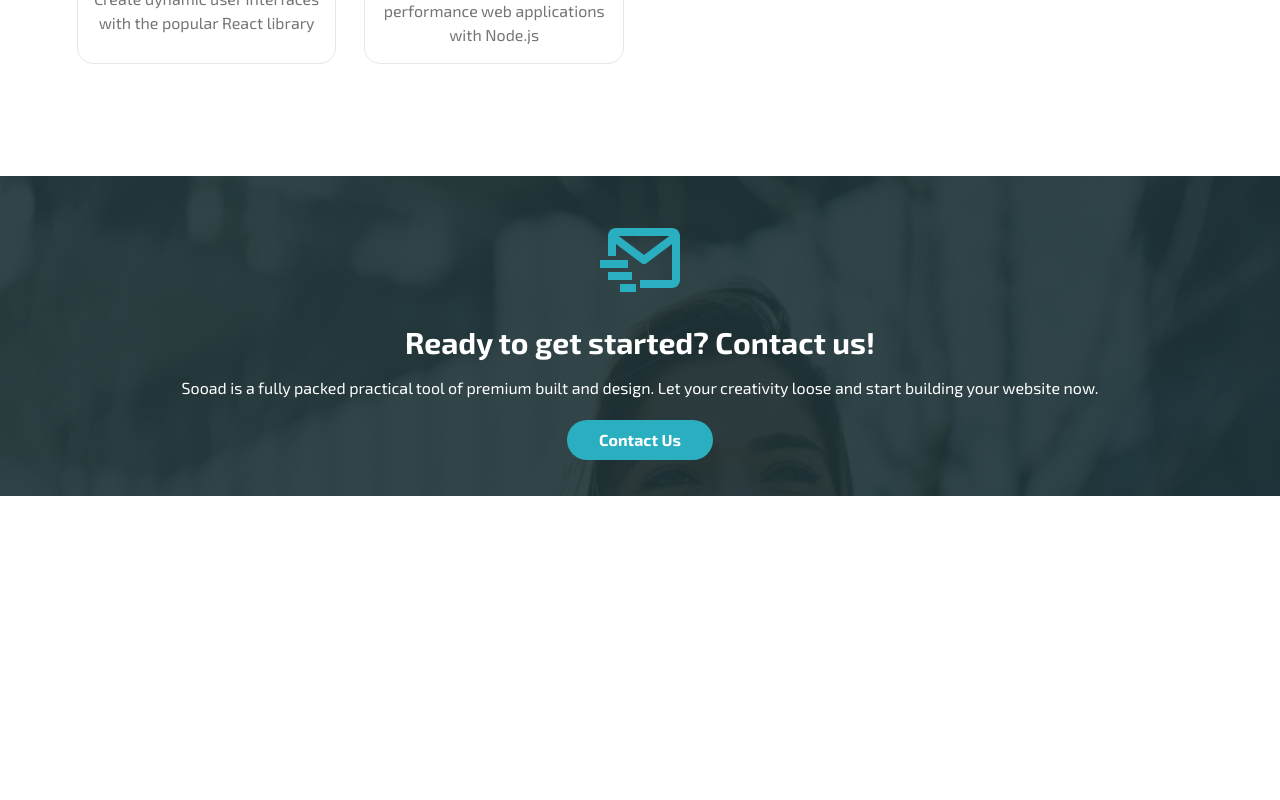
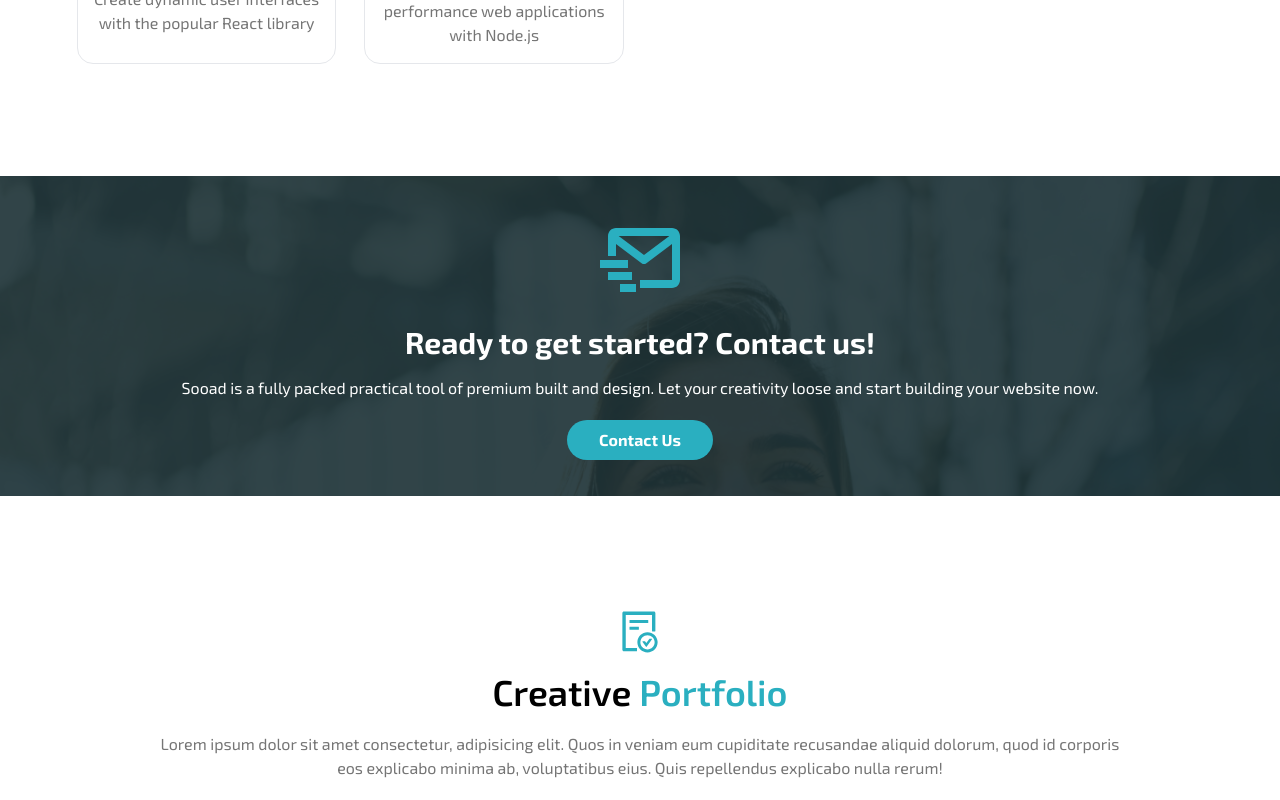
Before and after one commit to rakibul-islam-hasib/Digital-Agency, a React (Vite) app in the folder Client/: page / in a window 1280 px wide. Shown: the part 2408-3208 px from the top of the page. Before the commit the page ends 2904 px from the top, so only its background shows below. Built offline with nearby package versions, Linux system fonts and the light colour scheme.

Commit message:
Portfolio Added

```diff
--- a/Client/src/App.jsx
+++ b/Client/src/App.jsx
@@ -5,6 +5,7 @@ import Story from './Components/Story';
 import HappyClient from './Components/HappyClient';
 import OurService from './Components/OurService';
 import ContactUS from './Components/ContactUS';
+import Portfolio from './Components/Portfolio';
 
 function App() {
   const [navBackground, setNavBackground] = useState('bg-[#343D47]'); // Initial background color of the nav element
@@ -47,6 +48,9 @@ function App() {
       <div className="bg-contact-us h-auto md:h-80 bg-fixed bg-cover">
         <ContactUS />
       </div>
+      <div className="">
+        <Portfolio />
+      </div>
     </>
   )
 }
--- /dev/null
+++ b/Client/src/Components/Portfolio.jsx
@@ -0,0 +1,16 @@
+import React from 'react';
+import { AiOutlineFileDone } from 'react-icons/ai';
+
+const Portfolio = () => {
+    return (
+        <div className='mt-28 flex justify-center items-center'>
+            <div className="flex justify-center w-[76%] mx-auto items-center flex-col">
+                <AiOutlineFileDone className='text-5xl text-primary mb-4' />
+                <h1 className='text-4xl font-semibold'>Creative <span className='text-primary'>Portfolio</span></h1>
+                <p className='text-center text-light  my-5  '>Lorem ipsum dolor sit amet consectetur, adipisicing elit. Quos in veniam eum cupiditate recusandae aliquid dolorum, quod id corporis eos explicabo minima ab, voluptatibus eius. Quis repellendus explicabo nulla rerum!</p>
+            </div>
+        </div>
+    );
+};
+
+export default Portfolio;
```
